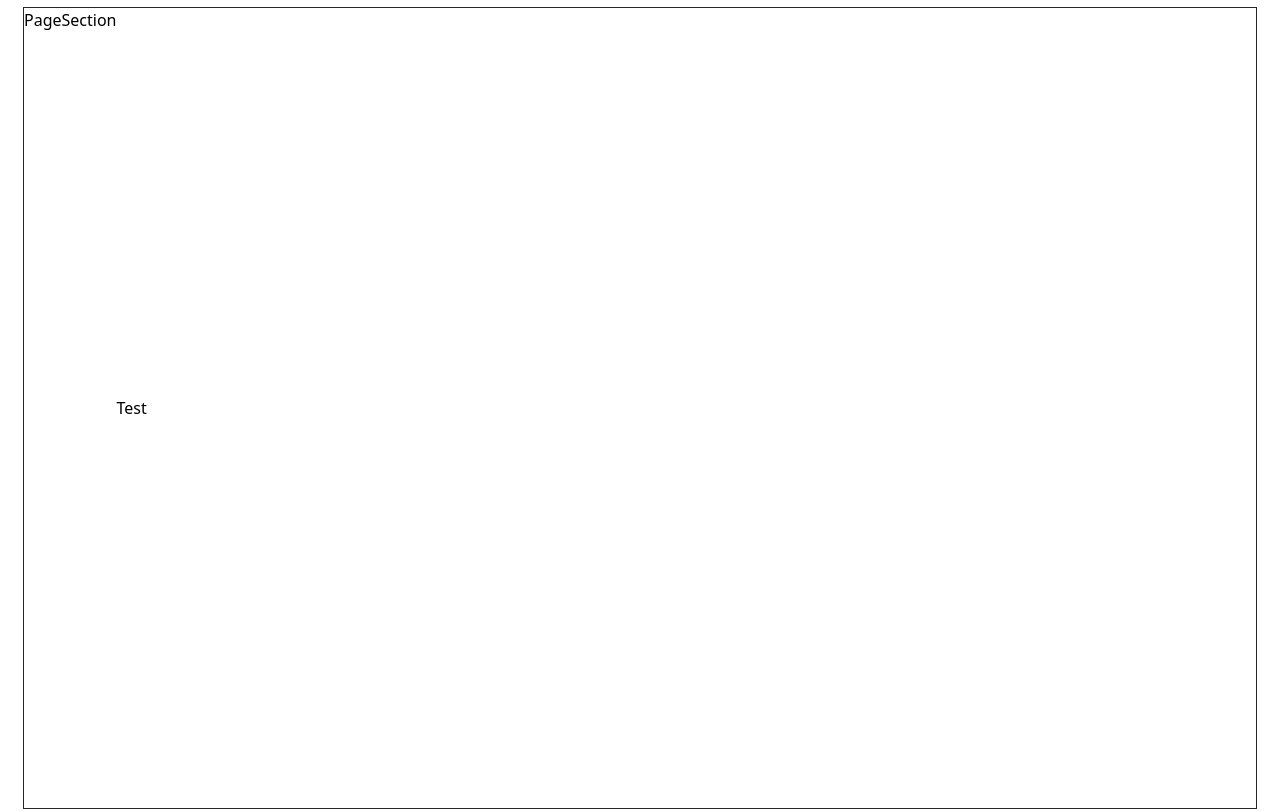
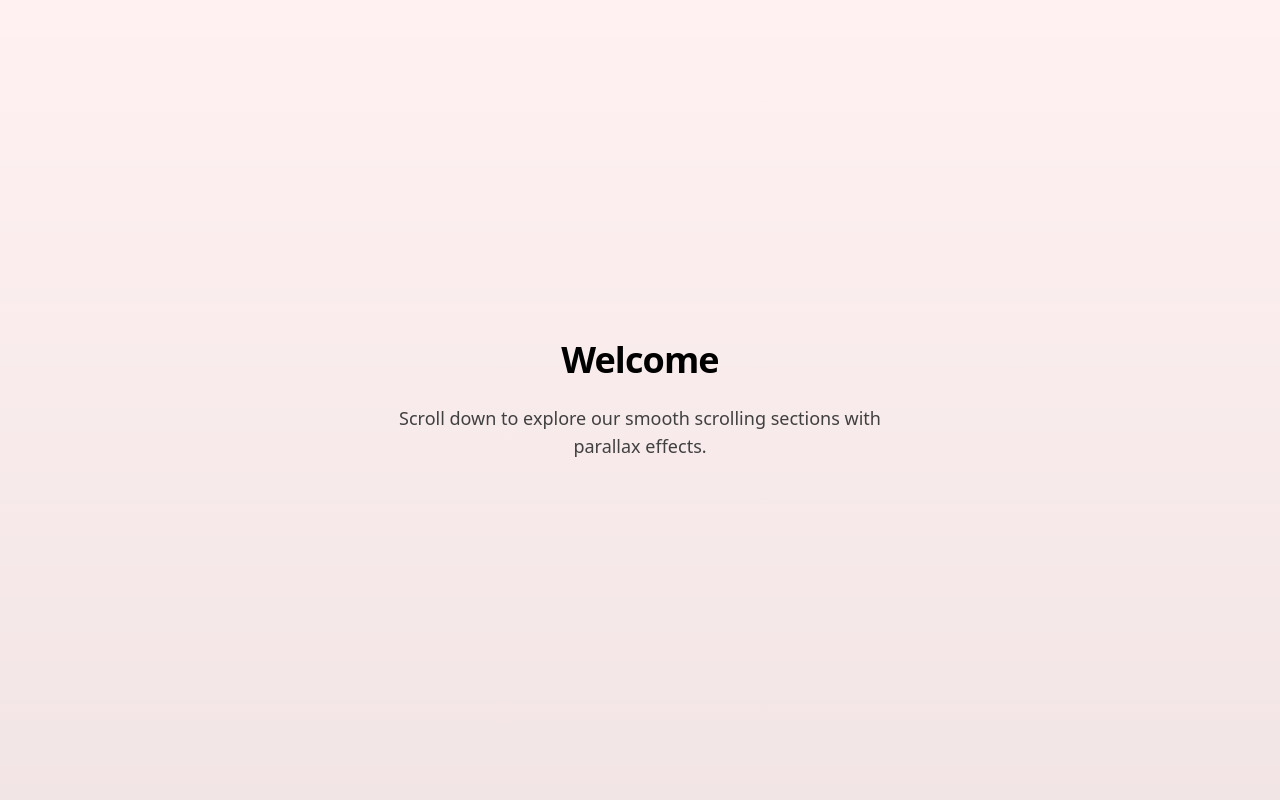
Before and after one commit to m-ku66/Scroll-and-Section-Testing, a Next.js app: page / in a window 1280 px wide. Shown: the top 811 px of the page. Built offline with nearby package versions, Linux system fonts and the light colour scheme.

Commit message:
Setting up foundation for parallax and scrolling interactions...

```diff
--- a/app/components/PageSection.tsx
+++ b/app/components/PageSection.tsx
@@ -1,10 +1,61 @@
+"use client";
+import { motion, useTransform, MotionValue } from "framer-motion";
 import React from "react";
 
-const PageSection = () => {
+interface PageSectionProps {
+  scrollYProgress?: MotionValue<number>;
+  children?: React.ReactNode;
+  bgColor?: string;
+}
+
+const PageSection = ({
+  scrollYProgress,
+  children,
+  bgColor = "bg-white",
+}: PageSectionProps) => {
+  // Create parallax effect for background and content
+  const backgroundY = useTransform(
+    scrollYProgress || new MotionValue(0),
+    [0, 1],
+    ["0%", "30%"]
+  );
+
+  const contentY = useTransform(
+    scrollYProgress || new MotionValue(0),
+    [0, 1],
+    ["0%", "-5%"]
+  );
+
   return (
-    <div className="w-full h-screen outline-1 outline-neutral-800 flex">
-      <p>PageSection</p>
-      <button>Test</button>
+    <div
+      className={`w-full h-screen flex flex-col items-center justify-center ${bgColor} overflow-hidden relative snap-start`}
+    >
+      {/* Background parallax layer */}
+      <motion.div
+        className="absolute inset-0 w-full h-full"
+        style={{ y: backgroundY }}
+      >
+        {/* Optional - add background patterns or images here */}
+        <div className="absolute inset-0 bg-gradient-to-b from-transparent to-black/5" />
+      </motion.div>
+
+      {/* Content with different parallax speed */}
+      <motion.div
+        className="relative z-10 w-full max-w-4xl mx-auto px-6"
+        style={{ y: contentY }}
+      >
+        {children || (
+          <div className="flex flex-col items-center gap-6">
+            <h2 className="text-4xl font-bold tracking-tight">Section Title</h2>
+            <p className="text-lg text-neutral-700">
+              Interactive section with parallax scrolling effects.
+            </p>
+            <button className="px-6 py-3 bg-neutral-900 text-white rounded-full">
+              Interact with me
+            </button>
+          </div>
+        )}
+      </motion.div>
     </div>
   );
 };
--- a/app/components/ScreenWrapper.tsx
+++ b/app/components/ScreenWrapper.tsx
@@ -1,13 +1,44 @@
 "use client";
+import { motion, useScroll } from "framer-motion";
+import React, { useRef } from "react";
 
 type ScreenWrapperProps = {
   children: React.ReactNode;
 };
 
 const ScreenWrapper = ({ children }: ScreenWrapperProps) => {
+  // Reference to the scroll container
+  const containerRef = useRef<HTMLDivElement>(null);
+
+  // Get scroll progress
+  const { scrollYProgress } = useScroll({
+    container: containerRef,
+  });
+
   return (
-    <div className="relative w-full h-full flex flex-col gap-4 justify-center items-center">
-      {children}
+    <div
+      ref={containerRef}
+      className="relative w-full h-screen overflow-y-auto overflow-x-hidden scrollbar-hide"
+      style={{
+        scrollBehavior: "smooth",
+        scrollSnapType: "y mandatory",
+      }}
+    >
+      {/* Pass scroll progress to children */}
+      {React.Children.map(children, (child) => {
+        if (React.isValidElement(child)) {
+          return React.cloneElement(child as React.ReactElement<any>, {
+            scrollYProgress,
+          });
+        }
+        return child;
+      })}
+
+      {/* Optional scroll progress indicator */}
+      <motion.div
+        className="fixed top-0 right-0 w-1 bg-neutral-800 origin-right z-50"
+        style={{ scaleY: scrollYProgress }}
+      />
     </div>
   );
 };
--- a/app/page.tsx
+++ b/app/page.tsx
@@ -1,13 +1,41 @@
+"use client";
 import PageSection from "./components/PageSection";
 import ScreenWrapper from "./components/ScreenWrapper";
 
 export default function Home() {
   return (
-    <div className="container max-w-full h-fit px-6 py-2">
+    <div className="w-full h-screen">
       <ScreenWrapper>
-        <PageSection />
-        <PageSection />
-        <PageSection />
+        <PageSection bgColor="bg-rose-50">
+          <div className="flex flex-col items-center gap-6">
+            <h2 className="text-4xl font-bold tracking-tight">Welcome</h2>
+            <p className="text-lg text-neutral-700 max-w-lg text-center">
+              Scroll down to explore our smooth scrolling sections with parallax
+              effects.
+            </p>
+          </div>
+        </PageSection>
+
+        <PageSection bgColor="bg-blue-50">
+          <div className="flex flex-col items-center gap-6">
+            <h2 className="text-4xl font-bold tracking-tight">
+              Second Section
+            </h2>
+            <p className="text-lg text-neutral-700 max-w-lg text-center">
+              Notice how the background moves at a different speed than the
+              content?
+            </p>
+          </div>
+        </PageSection>
+
+        <PageSection bgColor="bg-amber-50">
+          <div className="flex flex-col items-center gap-6">
+            <h2 className="text-4xl font-bold tracking-tight">Final Section</h2>
+            <p className="text-lg text-neutral-700 max-w-lg text-center">
+              Each section snaps into place when scrolling.
+            </p>
+          </div>
+        </PageSection>
       </ScreenWrapper>
     </div>
   );
```
